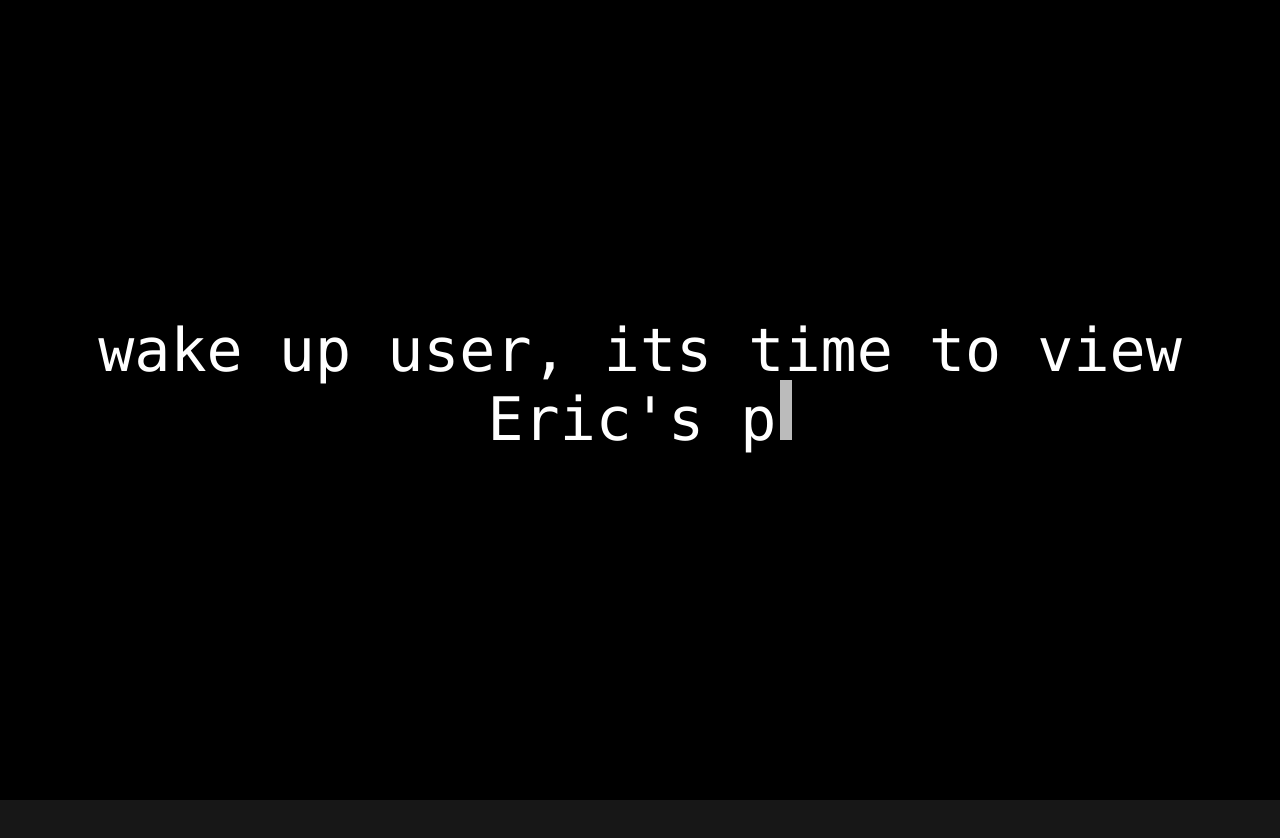
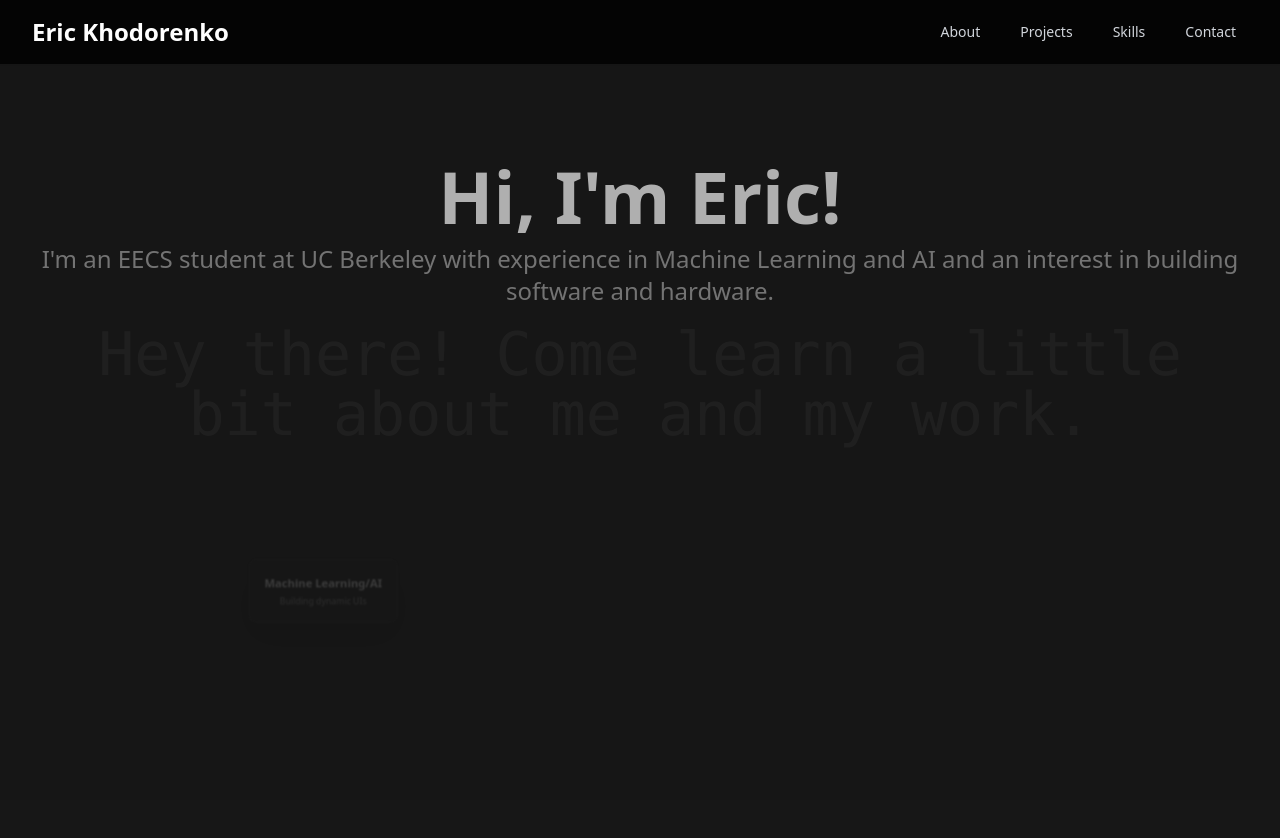
Before and after one commit to khody12/website, a Next.js app in the folder erics-portfolio/: page / in a window 1280 px wide. Shown: the top 838 px of the page. Before the commit the page ends 800 px from the top, so only its background shows below. Built offline with nearby package versions, Linux system fonts and the light colour scheme.

Commit message:
landing page looking good, transitions looking good

```diff
--- a/erics-portfolio/src/app/page.tsx
+++ b/erics-portfolio/src/app/page.tsx
@@ -9,7 +9,7 @@ import SkillNode from '@/components/ui/SkillNode';
 
 function LandingPageContent() {
   const nodeData = [
-    { id: 1, text: "React", description: "Building dynamic UIs" },
+    { id: 1, text: "Machine Learning/AI", description: "Building dynamic UIs" },
     { id: 2, text: "Next.js", description: "Full-stack Web Apps" },
     { id: 3, text: "TypeScript", description: "Strongly-typed JS" },
     { id: 4, text: "Python", description: "Data & Automation" },
@@ -57,7 +57,7 @@ function LandingPageContent() {
         animate={{ opacity: 1, y: 0 }}
         transition={{ duration: 0.5, delay: 0.4 }}
       >
-        A quick, engaging intro to me. Welcome to my digital space.
+        I'm an EECS student at UC Berkeley with experience in Machine Learning and AI and an interest in building software and hardware.
       </motion.p>
 
 
@@ -79,6 +79,7 @@ function LandingPageContent() {
               mouseY={mouseY}
               containerHeight={containerDims.height}
               containerWidth={containerDims.width}
+              dragConstraintsRef={constellationRef}
             />
         ))}
       </div>
@@ -105,22 +106,20 @@ export default function Home() {
   };
 
   // Render logic
-  if (showIntro) {
+
   return (
-      <AnimatePresence mode='wait'>
+    // we wrap our two screen in Framers <animatePresence> this allows us to show us the Intro screen first, once showIntro is False which the handleIntroComplete
+    // function will handle, we seamlessly transition into the landing page. We must have keys for the two.
+    <AnimatePresence>
+      {showIntro ? (
         <motion.div
         key="intro"
         exit={{ opacity: 0, transition: { duration: 0.8 } }}
       >
         <IntroScreen onComplete={handleIntroComplete} />
       </motion.div>
-      </AnimatePresence>
-    );
-  }
 
-  // When intro is done, render the actual landing page content
-  // This content will be wrapped by RootLayout which includes HorizontalNav and Footer
-  return (
+      ) : (
         <motion.div
         key="landing"
         initial={{ opacity: 0 }}
@@ -129,5 +128,10 @@ export default function Home() {
       >
         <LandingPageContent />
       </motion.div>
+
+      )}
+
+    </AnimatePresence>
     );
+
 }
--- a/erics-portfolio/src/components/sections/IntroScreen.tsx
+++ b/erics-portfolio/src/components/sections/IntroScreen.tsx
@@ -12,11 +12,11 @@ export default function IntroScreen({ onComplete }: IntroScreenProps) {
     const [currentIndex, setCurrentIndex] = useState(0);
     const [isPaused, setIsPaused] = useState(false);
 
-    const text_pt1 = "wake up user,";
-    const text_pt2 = " its time to view Eric's portfolio.";
+    const text_pt1 = "Hey there!";
+    const text_pt2 = " Come learn a little bit about me and my work.";
     const fullText = text_pt1 + text_pt2;
-    const speed = 100;
-    const pauseDuration = 1500
+    const speed = 50;
+    const pauseDuration = 500
 
     //
 
--- a/erics-portfolio/src/components/ui/SkillNode.tsx
+++ b/erics-portfolio/src/components/ui/SkillNode.tsx
@@ -1,60 +1,94 @@
 "use client";
-import { motion, MotionValue, useTransform } from 'framer-motion';
-import React from 'react';
+import { motion, MotionValue, useTransform, useMotionValue } from 'framer-motion';
+import React, {RefObject, useState} from 'react';
 
 interface SkillNodeProps {
     text:string;
     description?: string;
     index: number;
-    mouseX: MotionValue<number>
+    mouseX: MotionValue<number> // motion value objects, allow us to track mouse ppos over entire container of all nodes.
     mouseY: MotionValue<number>
     containerWidth:number;
     containerHeight:number;
+    dragConstraintsRef: RefObject<HTMLDivElement | null>;
 }
 
-export default function SkillNode({ text, description, index, mouseX, mouseY, containerWidth, containerHeight }: SkillNodeProps) {
+export default function SkillNode({ text, description, index, mouseX, mouseY, containerWidth, containerHeight, dragConstraintsRef }: SkillNodeProps) {
+  // calculating motion of the node.
+  const x = useMotionValue(0);
+  // useMotionValue is a special state-like object from Framer that can be updated
+  //without causing react to re-render the entire component.
+  const y = useMotionValue(0);
+  //nodes react to where your mouse is
+  const parallaxStrengthX = 15 + (index % 3) * 1.5;
+  const parallaxStrengthY = 15 + (index % 3) * 2;
 
+  const inputXRange = containerWidth > 0 ? [0, containerWidth] : [0, 500];
+  const inputYRange = containerHeight > 0 ? [0, containerHeight] : [0, 300];
 
-    const parallaxStrengthX = 10 + (index % 3) * 5; // e.g., 10, 15, 20
-    const parallaxStrengthY = 12 + (index % 3) * 6; // e.g., 12, 18, 24
+  //subtle sway
+  //useTransform(source, inputRange, outputRange)
+  // when mouseX is at 0 i.e the left edge, childParallax x = - parallaxStrengthX, when mouseX is in the middle
+  // it is zero parallax.
+  //it will smoothly interpolate parallax values in between the left and right edge of the container.
+  const childParallaxX = useTransform(mouseX, inputXRange, [-parallaxStrengthX, parallaxStrengthX]);
+  const childParallaxY = useTransform(mouseY, inputYRange, [-parallaxStrengthY, parallaxStrengthY]);
 
-    const inputXRange = containerWidth > 0 ? [0, containerWidth] : [0, 500]; // Default fallback
-    const inputYRange = containerHeight > 0 ? [0, containerHeight] : [0, 300]; // Default fallback
+  // Use transofmr is a hook that creates a new motion value. input => output
+  //
 
-    const moveX = useTransform(mouseX, inputXRange, [-parallaxStrengthX, parallaxStrengthX]);
-    const moveY = useTransform(mouseY, inputYRange, [-parallaxStrengthY, parallaxStrengthY]);
-
-    return(
+  return (
+    <motion.div // This outer div is DRAGGABLE
+      initial={{ opacity: 0, scale: 0.5 }} // Initial animation for the whole node
+      animate={{ opacity: 1, scale: 1 }}   // Target for initial animation
+      transition={{ // Transitions for initial animation
+        opacity: { duration: 0.5, delay: 0.6 + index * 0.1 },
+        scale: { type: "spring", stiffness:100, damping:10, delay: 0.6 + index * 0.1 },
+      }}
+      // motion.div basically has this style shortcut, and it will watch these two motion variables
+      //it subscribes to them, meaning it creates a listener and watches for any changes to the value inside that obj.
+      // Framer Motion will directly update that speicfic elements style in the DOM and bypasses react re-render cycle.
+      style={{
+        x, // Drag will update this x
+        y, // Drag will update this y
+        // We put zIndex here for dragging if needed, or whileDrag
+      }}
+      drag
+      dragConstraints={dragConstraintsRef}
+      dragElastic={0.1}
+      dragTransition={{ bounceStiffness: 250, bounceDamping: 25 }}
+      whileDrag={{ zIndex: 20 }} // Bring draggable element to front
+    >
+      {/* This inner div handles the PARALLAX and IDLE animations */}
       <motion.div
-          className="bg-neutral-800/70 backdrop-blur-sm text-white p-4 md:p-6 rounded-xl shadow-2xl border border-neutral-700 cursor-pointer"
-          initial={{ opacity: 0, scale: 0.5, y: 50 }}
-          animate={{
-            opacity: 1,
-            scale: [1, 1.03, 1]
+        className="bg-neutral-800/70 backdrop-blur-sm text-white p-4 md:p-6 rounded-xl shadow-2xl border border-neutral-700 cursor-grab active:cursor-grabbing"
+        animate={{ // Continuous "idle" animation
+          scale: [1, 1.03, 1],
         }}
         transition={{
-            opacity: { duration: 0.5, delay: 0.6 + index * 0.1 },
           scale: {
-              duration: 2.5 + Math.random() * 1.5, // Slightly faster, more varied pulse
+            duration: 2.5 + Math.random() * 1.5,
             repeat: Infinity,
             repeatType: "mirror",
             ease: "easeInOut",
-              delay: 0.6 + index * 0.1 + Math.random() * 0.5 // Staggered start for pulse
+            delay: Math.random() * 1 // Stagger start of idle pulse
           },
-            // No x or y transition needed here for the continuous animate;
-            // Framer Motion handles smoothing for style-driven motion values by default.
         }}
         whileHover={{
-              scale: 1.5,
-              boxShadow: "0px 0px 20px 0px rgba(56, 189, 248, 0.6)", // Sky blue glow
-              borderColor: "rgba(56, 189, 248, 0.8)",
-              zIndex:10
+          scale: 1.10, // Hover scale on the inner content part
+          boxShadow: "0px 0px 25px 0px rgba(56, 189, 248, 0.7)",
+          borderColor: "rgba(56, 189, 248, 0.9)",
+          // zIndex for hover can also be here, but whileDrag needs higher zIndex
         }}
-            style={{ x: moveX, y: moveY }} // Apply parallax transforms if used
+        style={{
+          x: childParallaxX, // Parallax is applied to the child
+          y: childParallaxY, // Parallax is applied to the child
+        }}
       >
         <h3 className="font-semibold text-md md:text-lg">{text}</h3>
         {description && <p className="text-xs md:text-sm text-neutral-400 mt-1">{description}</p>}
       </motion.div>
-    )
+    </motion.div>
+  );
 
 }
```
Lines whose indentation alone changed are shown as unchanged.
